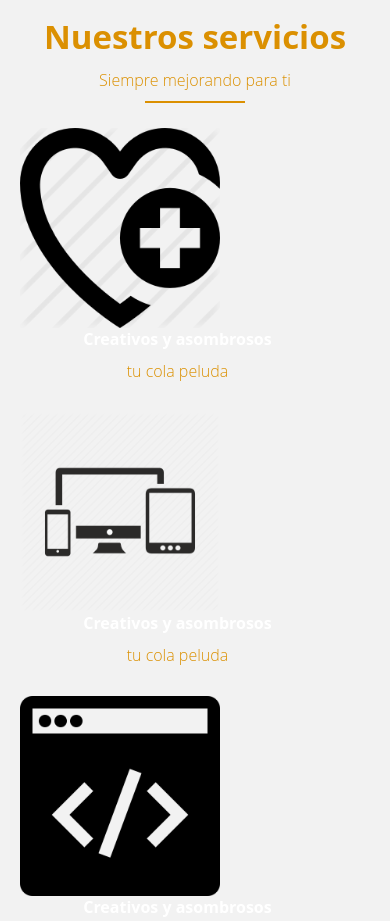
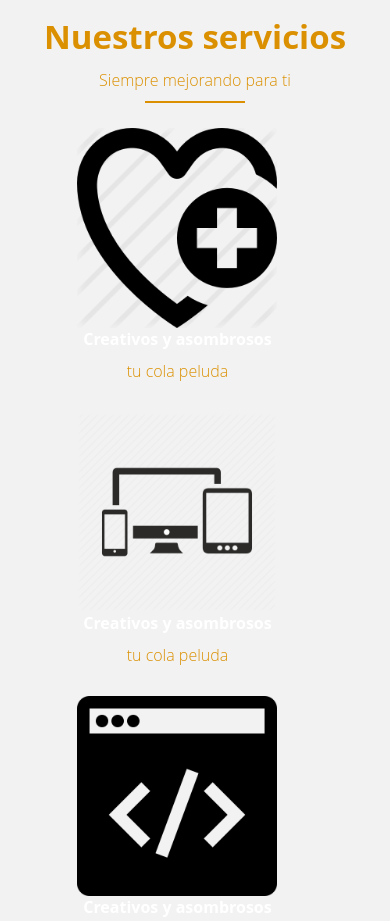
Before and after one commit to Than126/Pagina01, a plain HTML site: page index.html in a window 390 px wide. Shown: the part 2080-3001 px from the top of the page. Drawn offline with Linux system fonts and the light colour scheme.

Commit message:
Update estilos.css
Parche para los icones de "Nuestros servicios" que le da al img de la .servicios un display: block y un margin auto para que centre las imagenes

```diff
--- a/css/estilos.css
+++ b/css/estilos.css
@@ -381,6 +381,11 @@ footer p{
         margin-bottom: var(--margenes);
     }
 
+    .servicios img{
+        display: block;
+        margin: auto;
+    }
+
     .cont-work{
         width: 85%;
     }
```
